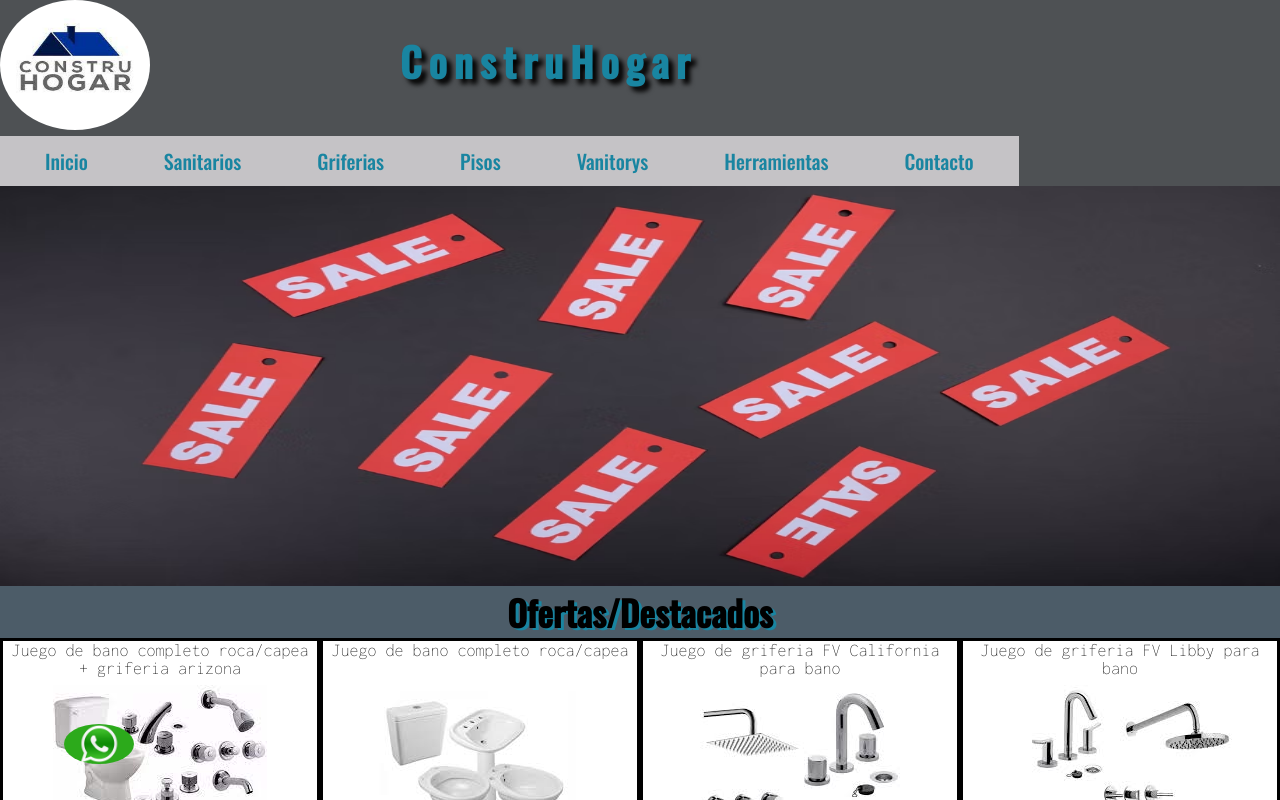
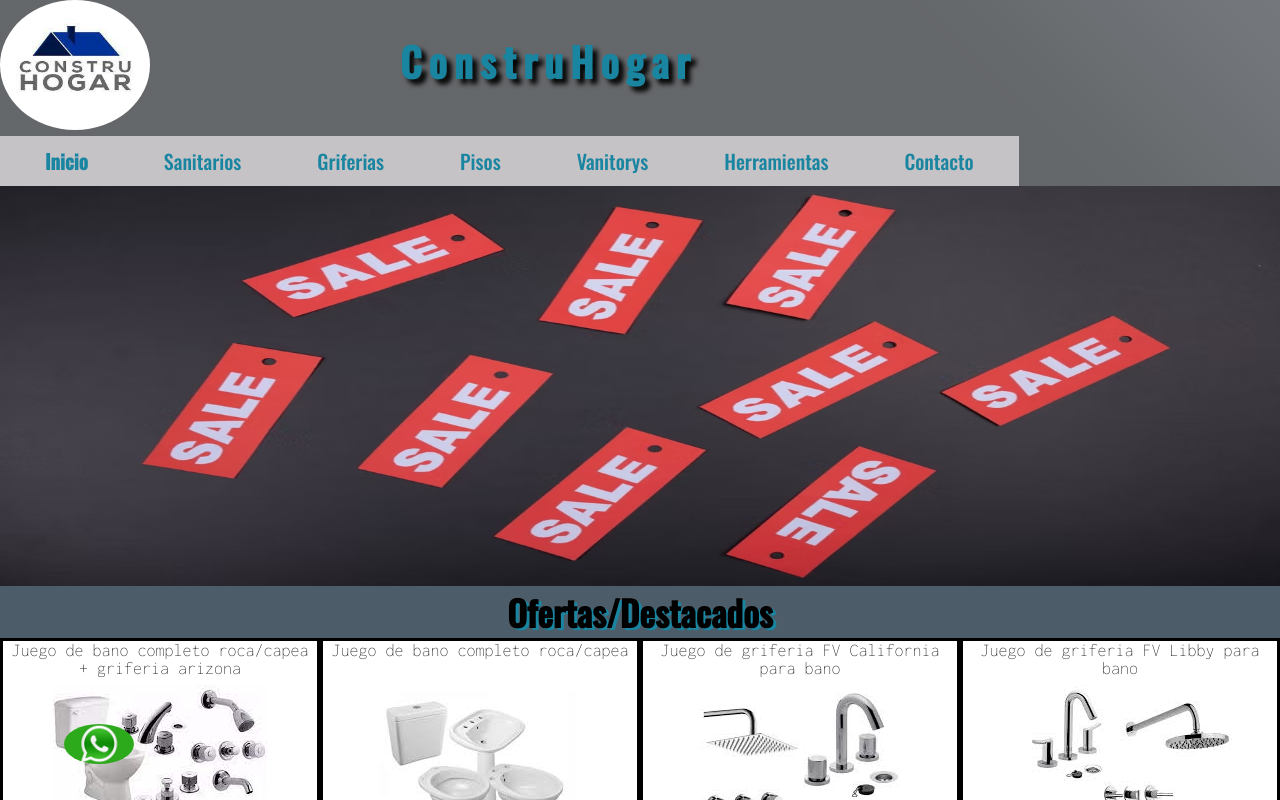
Before and after one commit to chaijale/constru-hogar, a plain HTML site: page index.html in a window 1280 px wide. In both pictures the pointer is over the item "Inicio". Shown: the top 800 px of the page. Drawn offline with nearby package versions, Linux system fonts and the light colour scheme.

Commit message:
agregando animaciones

```diff
--- a/css/style.css
+++ b/css/style.css
@@ -23,7 +23,7 @@
 
  /* Fijacion del header para que acompañe en toda la pagina */
  .fijar {
-     background-color: #46494cf3;
+    background-image: linear-gradient(45deg,#46494cd5 75%, #6e7277f3);
  }
 
  /* Configuracion del header para que acompañe el tamaño de la pantalla */
@@ -244,6 +244,7 @@
          margin: 3px 38px;
      }
 
+
      /* Logo de whatsapp para que quede fijo en la pantalla */
      .wapp {
          width: 70px;
@@ -254,6 +255,11 @@
      /* Configuracion de todos los links */
      a {
          font-size: 20px;
+     }
+
+     header ul li:hover{
+        font-weight: bold;
+        color: black;
      }
 
      /* centrar imagenes de los banners */
@@ -270,11 +276,17 @@
          justify-content: center;
      }
 
+
      /* Acomodar las imagenes y titulos de la galeria */
      .cuadrilla-imagenes {
          width: 100%;
          height: 100%;
          border: 3px black solid;
+     }
+
+     .cuadrilla-imagenes:hover{
+        transform: scale(1.1) translate(10px,10px);
+        transition: .3s ;
      }
 
      /* Configuracion de los elementos del footer */
@@ -300,14 +312,12 @@
 
      .nombre {
          display: block;
-         position: relative;
-         top: -45px;
-         margin-left: 250px;
          font-size: 40px;
          color: #1985A1;
          font-family: 'Oswald', sans-serif;
          letter-spacing: 7px;
          text-shadow: 5px 5px 5px black;
+         transform: translate(250px, -45px);
      }
 
 
```
